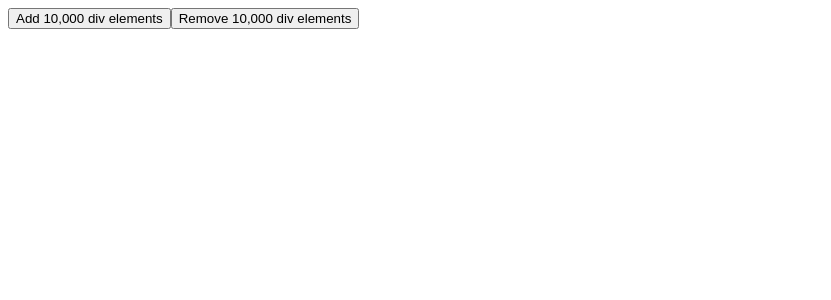
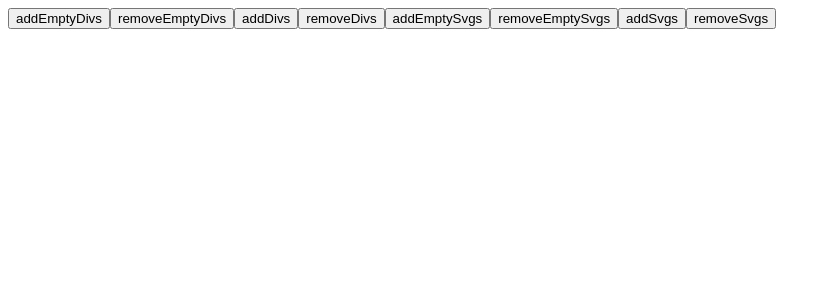
Before and after one commit to MattiasLevlin/dom-benchmark-vue, a Vue app: page / in a window 1280 px wide. Shown: the top 300 px of the page, without its empty margins (0-831 px from the left). Built offline with nearby package versions, Linux system fonts and the light colour scheme.

Commit message:
Components added for each test. Split functionality into svg and div tests

```diff
--- a/src/components/Benchmark.vue
+++ b/src/components/Benchmark.vue
@@ -1,17 +1,17 @@
 <template>
   <div class="benchmark">
-    <button
-      v-on:click="add1000Elements"
-    >
-      Add 10,000 div elements
-    </button>
-    <button
-      v-on:click="remove1000Elements"
-    >
-      Remove 10,000 div elements
-    </button>
+    <button v-on:click="addEmptyDivs">addEmptyDivs</button>
+    <button v-on:click="removeEmptyDivs">removeEmptyDivs</button>
+    <button v-on:click="addDivs">addDivs</button>
+    <button v-on:click="removeDivs">removeDivs</button>
+    <button v-on:click="addEmptySvgs">addEmptySvgs</button>
+    <button v-on:click="removeEmptySvgs">removeEmptySvgs</button>
+    <button v-on:click="addSvgs">addSvgs</button>
+    <button v-on:click="removeSvgs">removeSvgs</button>
+
     <BenchmarkContainer
       :numberOfElements=numberOfElements
+      :selectedTest=selectedTest
     />
   </div>
 </template>
@@ -26,15 +26,46 @@ export default {
   },
   data: function() {
     return {
-      numberOfElements: 0
+      numberOfElements: 0,
+      selectedTest: '',
     }
   },
   methods: {
-    add1000Elements: function () {
+    // Test 1, 2 empty divs
+    addEmptyDivs: function () {
       this.numberOfElements = 10000
+      this.selectedTest = 'empty_div'
     },
-    remove1000Elements: function() {
+    removeEmptyDivs: function() {
       this.numberOfElements = 0
+      this.selectedTest = 'empty_div'
+    },
+    // Test 3, 4 nonempty divs
+    addDivs: function () {
+      this.numberOfElements = 10000
+      this.selectedTest = 'nonempty_div'
+    },
+    removeDivs: function() {
+      this.numberOfElements = 0
+      this.selectedTest = 'nonempty_div'
+    },
+    // Test 5, 6 empty svgs
+    addEmptySvgs: function () {
+      this.numberOfElements = 10000
+      this.selectedTest = 'empty_svg'
+    },
+    removeEmptySvgs: function() {
+      this.numberOfElements = 0
+      this.selectedTest = 'empty_svg'
+    },
+    // Test 7, 8 nonempty svgs
+    addSvgs: function () {
+      this.numberOfElements = 10000
+      this.selectedTest = 'nonempty_svg'
+    },
+    removeSvgs: function() {
+      this.numberOfElements = 0
+      this.selectedTest = 'nonempty_svg'
     }
   },
 }
--- a/src/components/BenchmarkContainer.vue
+++ b/src/components/BenchmarkContainer.vue
@@ -1,24 +1,50 @@
 <script>
+import DivEmpty from './DivEmpty.vue'
+import DivNonempty from './DivNonempty.vue'
+import SvgEmpty from './SvgEmpty.vue'
+import SvgNonempty from './SvgNonempty.vue'
 
 export default {
   name: 'BenchmarkContainer',
   render (createElement) {
-      return createElement('div',
-      Array.apply(null, { length:
-        this.$props.numberOfElements
-      }).map(() => {
-          return createElement('div', 'DOM')
-      }))
+      let elementToCreate = null
+      if (this.$props.selectedTest == "empty_div") {
+        elementToCreate = DivEmpty
+      } else if (this.$props.selectedTest == "nonempty_div") {
+        elementToCreate = DivNonempty
+      } else if (this.$props.selectedTest == "empty_svg") {
+        elementToCreate = SvgEmpty
+      } else if (this.$props.selectedTest == "nonempty_svg") {
+        elementToCreate = SvgNonempty
+      }
+      return createElement(
+        'div',
+        Array.apply(
+          null, {
+            length: this.$props.numberOfElements
+          }
+        ).map(
+            () => {
+              return createElement(elementToCreate)
+            }
+        )
+      )
   },
   watch: {
       numberOfElements: {
-          handler (val) {
-              this.numberOfElements = val;
-          }
+        handler (value) {
+            this.numberOfElements = value;
+        }
+      },
+      selectedTest: {
+        handler (value) {
+          this.selectedTest = value;
+        }
       }
   },
   props: {
-    numberOfElements: Number
+    numberOfElements: Number,
+    selectedTest: String,
   }
 }
 </script>
--- /dev/null
+++ b/src/components/DivEmpty.vue
@@ -0,0 +1,9 @@
+<template>
+  <div/>
+</template>
+
+<script>
+export default {
+  name: 'DivEmpty',
+}
+</script>
--- /dev/null
+++ b/src/components/DivNonempty.vue
@@ -0,0 +1,11 @@
+<template>
+  <div class="benchmark">
+      <p>asd</p>
+  </div>
+</template>
+
+<script>
+export default {
+  name: 'DivNonempty',
+}
+</script>
--- /dev/null
+++ b/src/components/SvgEmpty.vue
@@ -0,0 +1,9 @@
+<template>
+  <svg/>
+</template>
+
+<script>
+export default {
+  name: 'SvgEmpty',
+}
+</script>
--- /dev/null
+++ b/src/components/SvgNonempty.vue
@@ -0,0 +1,11 @@
+<template>
+  <svg class="benchmark">
+      <text>svg</text>
+  </svg>
+</template>
+
+<script>
+export default {
+  name: 'SvgNonempty',
+}
+</script>
```
